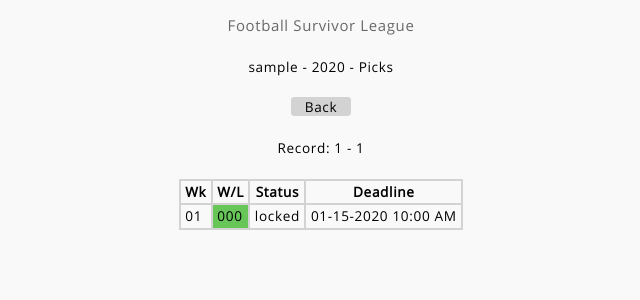
After one commit to dansahagian/fbsurvivor2, a Django app: template templates/picks-page.html in a window 1280 px wide. The commit adds this page. Shown: the top 300 px of the page, without its empty margins (319-959 px from the left). Run offline with Django 3.2, Linux system fonts and the light colour scheme; the template is opened without the code that fills it: values that come from a table or form of the project are taken from there, others are empty; tables that the repository leaves empty hold one stand-in row (values such as "Sample post"); parts of the project's set-up code (start-up, migrations or seed data) failed here and were passed over.

Commit message:
Adds picks page

```diff
--- a/fbsurvivor/core/models/week.py
+++ b/fbsurvivor/core/models/week.py
@@ -22,6 +22,11 @@ class Week(models.Model):
     week_num = models.PositiveSmallIntegerField()
     lock_datetime = models.DateTimeField()
 
+    @property
+    def is_locked(self):
+        right_now = pytz.timezone("US/Pacific").localize(datetime.datetime.now())
+        return right_now > self.lock_datetime
+
     def __str__(self):
         return f"{self.week_num}"
 
--- a/fbsurvivor/core/urls.py
+++ b/fbsurvivor/core/urls.py
@@ -7,5 +7,6 @@ urlpatterns = [
     path("forgot/", views.forgot, name="forgot"),
     path("<str:link>", views.player_redirect, name="player_redirect"),
     path("<str:link>/<int:year>/", views.player_view, name="player_view"),
+    path("<str:link>/<int:year>/picks", views.picks_view, name="picks_view"),
     path("<str:link>/<str:contact>/", views.confirm_contact, name="confirm_contact"),
 ]
--- a/fbsurvivor/core/views/__init__.py
+++ b/fbsurvivor/core/views/__init__.py
@@ -1,2 +1,3 @@
 from .player import player_view, player_redirect
 from .signup import signup, confirm_contact, forgot
+from .pick import picks_view
--- a/fbsurvivor/urls.py
+++ b/fbsurvivor/urls.py
@@ -2,6 +2,6 @@ from django.contrib import admin
 from django.urls import path, include
 
 urlpatterns = [
-    path("admin/", admin.site.urls),
+    path("wicked/admin/", admin.site.urls),
     path("", include("fbsurvivor.core.urls")),
 ]
--- /dev/null
+++ b/templates/picks-page.html
@@ -0,0 +1,44 @@
+{% extends "./base.html" %}
+    {% block content %}
+        {{ player.username }} - {{ season.year }} - Picks
+        <br><br>
+        <a href="{% url 'player_view' player.link season.year %}">Back</a>
+        <br><br>
+        {% if picks %}
+            Record: {{ player_status.win_count }} - {{ player_status.loss_count }}
+            <br><br>
+            <table>
+                <tr>
+                    <th>Wk</th>
+                    <th>W/L</th>
+                    <th>Status</th>
+                    <th>Deadline</th>
+                </tr>
+            {% for pick in picks %}
+                <tr>
+                    <td>{{ pick.week.week_num|stringformat:"02d" }}</td>
+                    <td
+                        {% if pick.result == "W" %}
+                            class="win"
+                        {% elif pick.result == "L" %}
+                            class="loss"
+                        {% endif %}
+                    >{% if pick.team %}{{ pick.team }}{% endif %}</td>
+
+                    <td>
+                        {% if pick.week.is_locked %}
+                            locked
+                        {% else %}
+                            <a href="/{{ link }}/{{ year }}/picks/{{ pick.id }}">
+                                edit
+                            </a>
+                        {% endif %}
+                    </td>
+                    <td>{{ pick.week.lock_datetime|date:"m-d-Y h:i A" }}</td>
+                </tr>
+            {% endfor %}
+            </table>
+        {% else %}
+            No pick data available for {{ year }}!
+        {% endif %}
+    {% endblock %}
--- a/templates/player-page.html
+++ b/templates/player-page.html
@@ -2,7 +2,7 @@
     {% block content %}
         {{ player.username }} - {{ season.year }} - Board<br><br>
         {% if player_status %}
-            <span class="space"><a href="#">Picks</a></span>
+            <span class="space"><a href="{% url 'picks_view' player.link season.year %}">Picks</a></span>
         {% endif %}
         {%  if player.is_admin %}
             <br><br>
```
Also changed, not shown: fbsurvivor/core/views/pick.py (+12 -1 lines).
